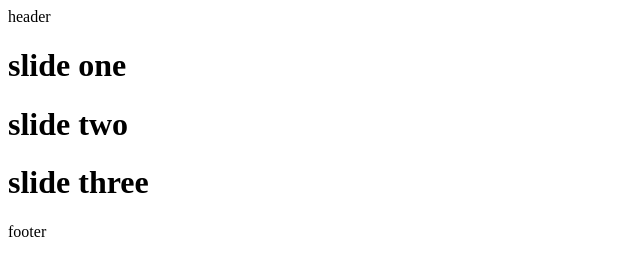
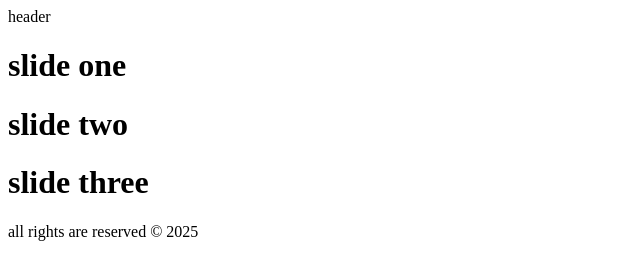
Before and after one commit to AmirMasoumiii/project_2, a plain HTML site: page index.html in a window 1280 px wide. Shown: the whole page, without its empty margins (0-640 px from the left). Drawn offline with Linux system fonts and the light colour scheme.

Commit message:
footer updated

```diff
--- a/index.html
+++ b/index.html
@@ -15,7 +15,7 @@
         <h1>slide three</h1>
     </div>
     <footer>
-        footer
+        all rights are reserved © 2025
     </footer>
 </body>
 </html>
```
